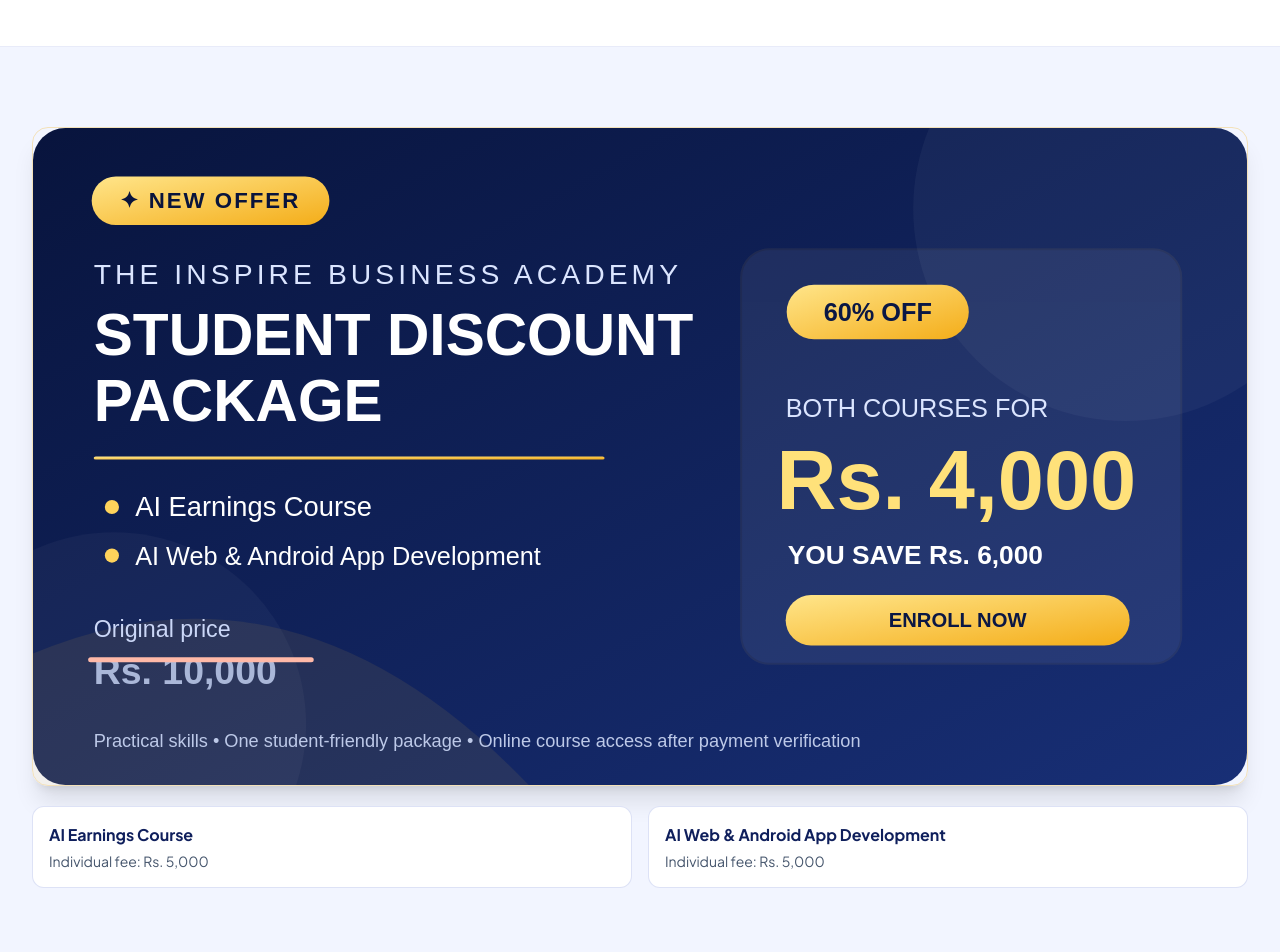
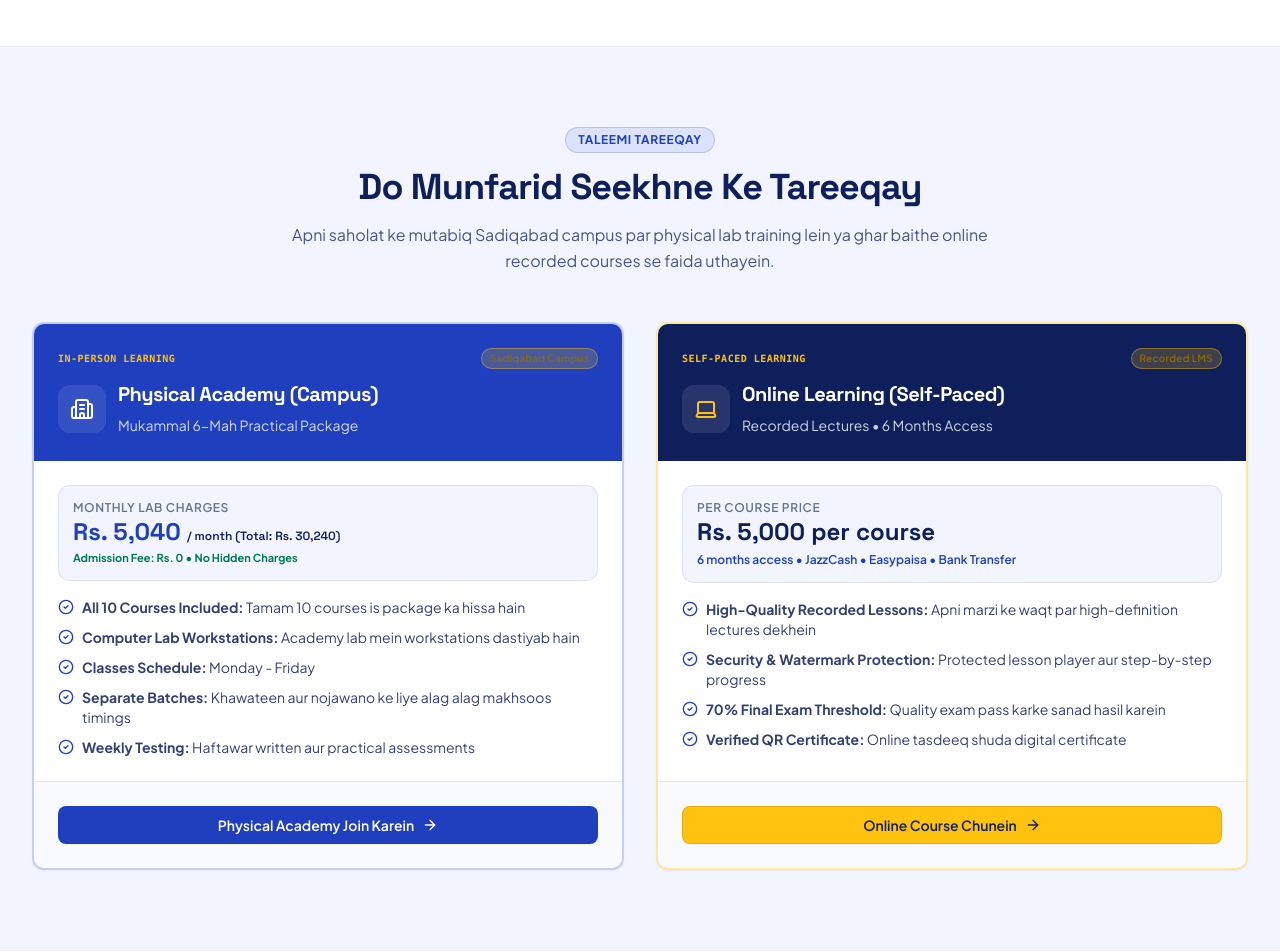
Before and after one commit to simisam5656-debug/The-Inspire-Business-Academy, a React (Vite) app: page / in a window 1280 px wide. Shown: the part 1360-2312 px from the top of the page. Built offline with nearby package versions, Linux system fonts and the light colour scheme; no server answers; the database is empty.

Commit message:
Move discount offer from below intro into hero

```diff
--- a/src/pages/public/HomePage.tsx
+++ b/src/pages/public/HomePage.tsx
@@ -43,32 +43,6 @@
       {/* 2.5 Intro Video Tour (Section 2.4) */}
       <IntroVideoSection />
 
-      {/* Student offer poster: featured without changing the full course catalogue. */}
-      <Section variant="light" spacing="lg" id="student-discount-package">
-        <Container size="lg">
-          <Link to="/join/online" aria-label="Enroll in the Student Discount Package">
-            <img
-              src="/images/student-discount-package.svg"
-              alt="NEW OFFER: Student Discount Package. AI Earnings Course and AI Web & Android App Development, original Rs. 10,000, 60% off, now Rs. 4,000. Save Rs. 6,000."
-              className="w-full h-auto rounded-2xl shadow-xl border border-[#F4B41A]/30"
-              loading="lazy"
-              width="1200"
-              height="650"
-            />
-          </Link>
-          <div className="mt-5 grid grid-cols-1 sm:grid-cols-2 gap-4">
-            <div className="rounded-xl border border-[#1F3FBF]/15 bg-white p-4">
-              <h3 className="font-bold text-[#0F1F5C]">AI Earnings Course</h3>
-              <p className="mt-1 text-sm text-slate-600">Individual fee: Rs. 5,000</p>
-            </div>
-            <div className="rounded-xl border border-[#1F3FBF]/15 bg-white p-4">
-              <h3 className="font-bold text-[#0F1F5C]">AI Web &amp; Android App Development</h3>
-              <p className="mt-1 text-sm text-slate-600">Individual fee: Rs. 5,000</p>
-            </div>
-          </div>
-        </Container>
-      </Section>
-
       {/* 3. Learning Options (Physical vs Online) */}
       <LearningOptionsSection />
 
```
